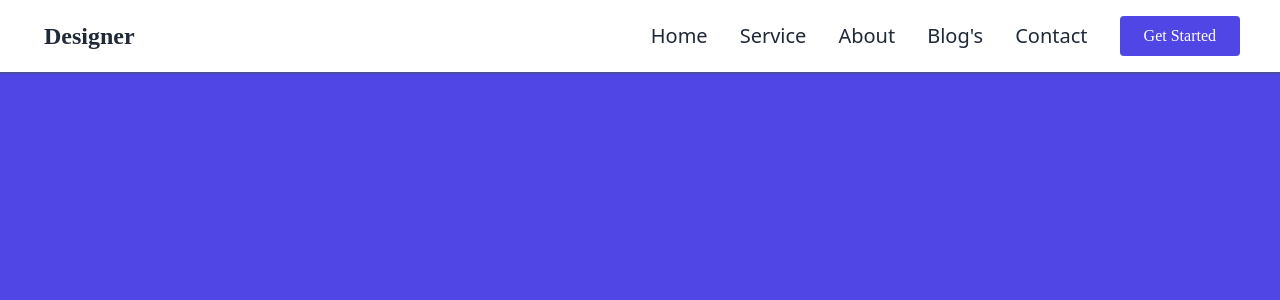
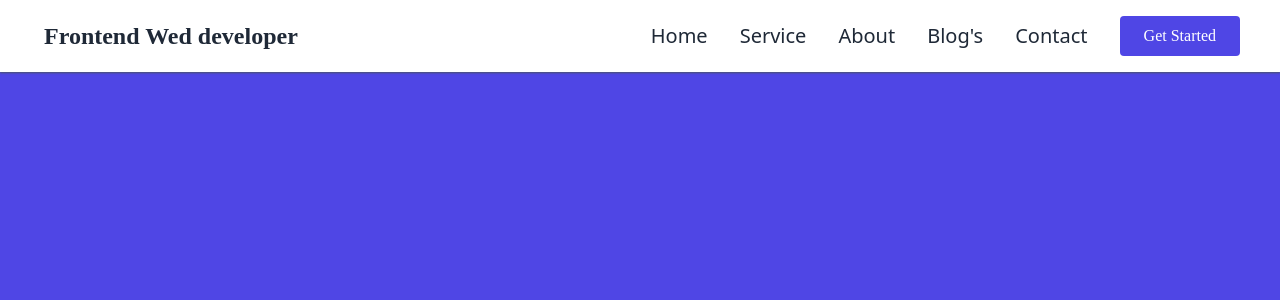
Before and after one commit to modouljaiteh24/Responsive-Navbar, a React (Vite) app: page / in a window 1280 px wide. Shown: the top 300 px of the page. Built offline with nearby package versions, Linux system fonts and the light colour scheme.

Commit message:
Update Navbar.jsx

```diff
--- a/src/component/Navbar.jsx
+++ b/src/component/Navbar.jsx
@@ -17,7 +17,7 @@ export const Navbar = () => {
           <span className="text-3xl text-indigo-600 mr-1">
             <ion-icon name="logo-ionic"></ion-icon>
           </span>
-          Designer
+          Frontend Wed developer
         </div>
         <div
           onClick={() => Setopen(!open)}
```
